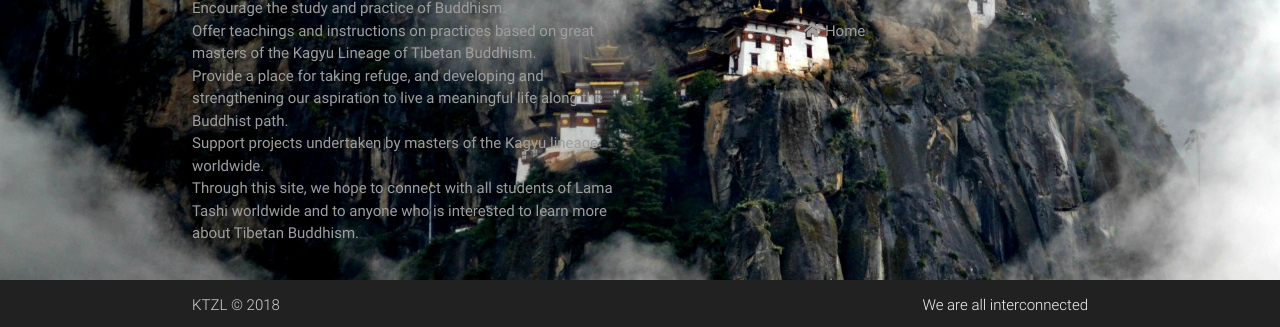
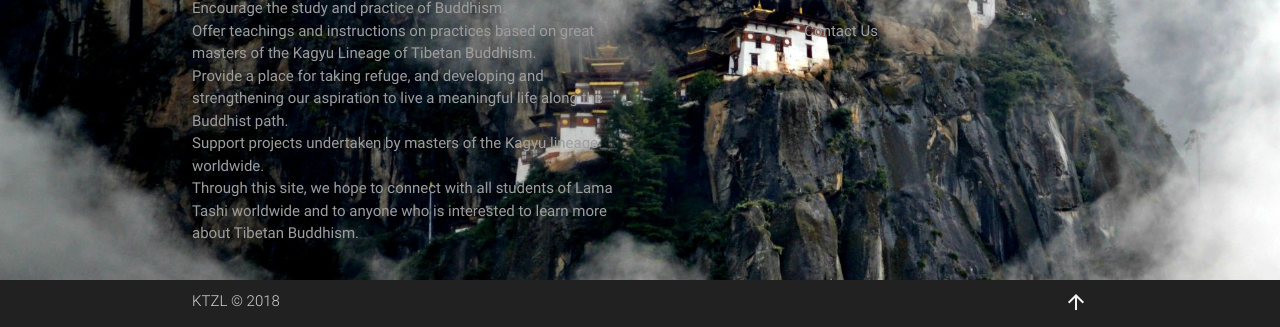
Before and after one commit to jeff029/ktzlv5.github.io, a plain HTML site: page index.html in a window 1280 px wide. Shown: the part 1552-1879 px from the top of the page. Drawn offline with nearby package versions, Linux system fonts and the light colour scheme.

Commit message:
mods footer
copyright back to top arrow

```diff
--- a/index.html
+++ b/index.html
@@ -19,7 +19,7 @@
   <!-- Header -->
   <header class="main-header">
     <div class="primary-overlay">
-    <!-- <div class="navbar-fixed"> -->
+    <div class="navbar-fixed">
       <nav class="transparent">
         <div class="container">
           <div class="nav-wrapper ">
@@ -60,7 +60,7 @@
         </div>
       </nav>
     </div>
-    <!-- </div> navbar-fixed-->
+    </div>
     <ul class="side-nav" id="mobile-nav">
       <h4 class="grey-text text-darken-4 center">KTZL</h4>
       <li>
@@ -186,10 +186,13 @@
               <li><a target = "_blank"class="grey-text darken-3" href="http://kagyuoffice.org/">H.H. The 17th Gyalwang Karmapa</a></li>
               <li><a target = "_blank"class="grey-text darken-3" href="https://thrangumonastery.org/">V.V. Khenchen Thrangu Rinpoche</a></li>
               <br>
-              <li>
+              <!-- <li>
                 <a href="index.html" class="grey-text darken-3">
                   <i class="fa fa-home"></i> Home</a>
                 </a>
+              </li> -->
+              <li>
+                <a href="contact.html" class="grey-text darken-3">Contact Us</a>
               </li>
             </ul>
           </div>
@@ -199,7 +202,9 @@
     <div class="footer-copyright grey darken-4">
         <div class="container">
         KTZL © 2018
-        <a class="grey-text text-lighten-4 right" href="#!">We are all interconnected</a>
+        <a class="grey-text text-lighten-4 right" href="index.html">
+          <i class="material-icons">arrow_upward</i>
+        </a>
         </div>
       </div>
     <!-- </div>  primary ovelay-->
```
